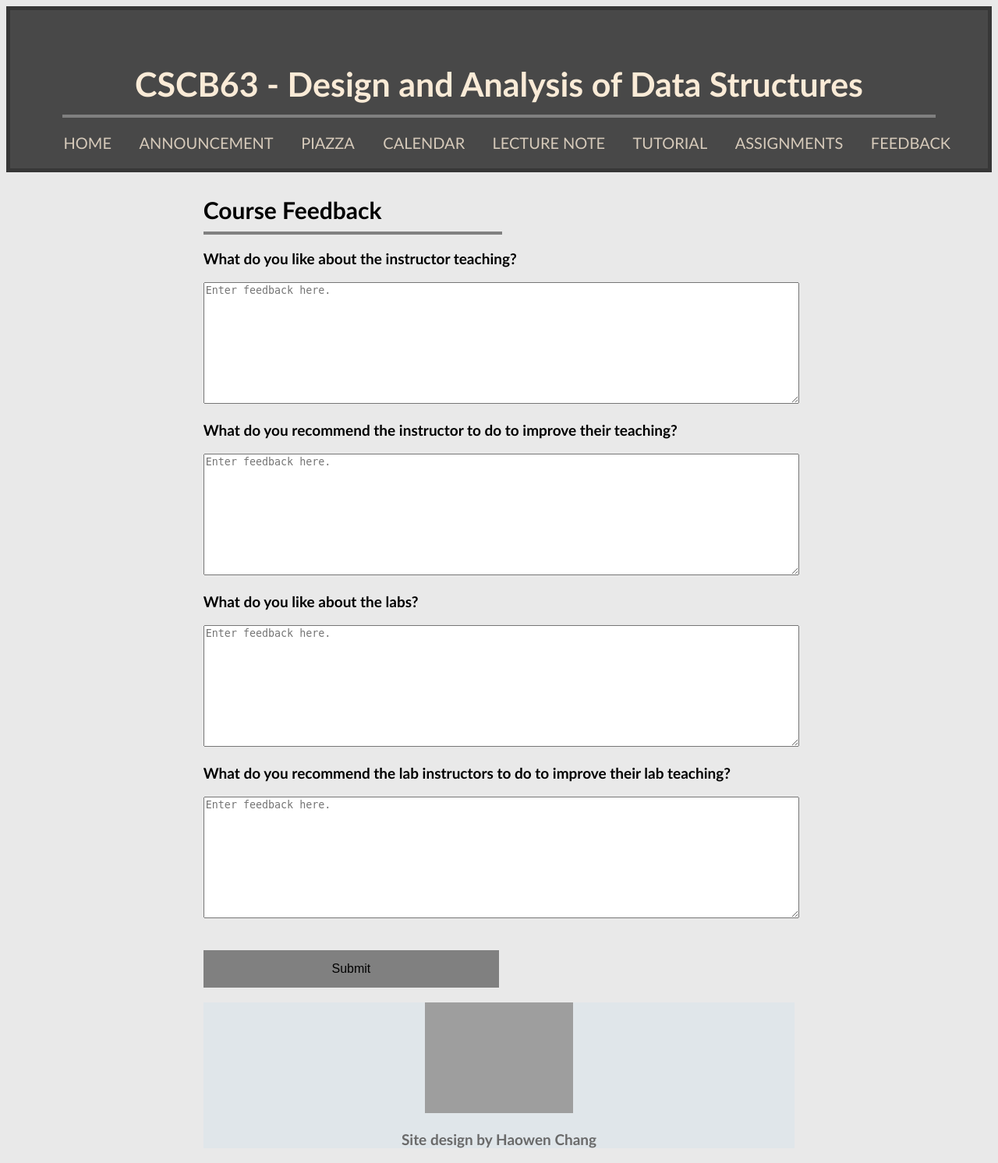
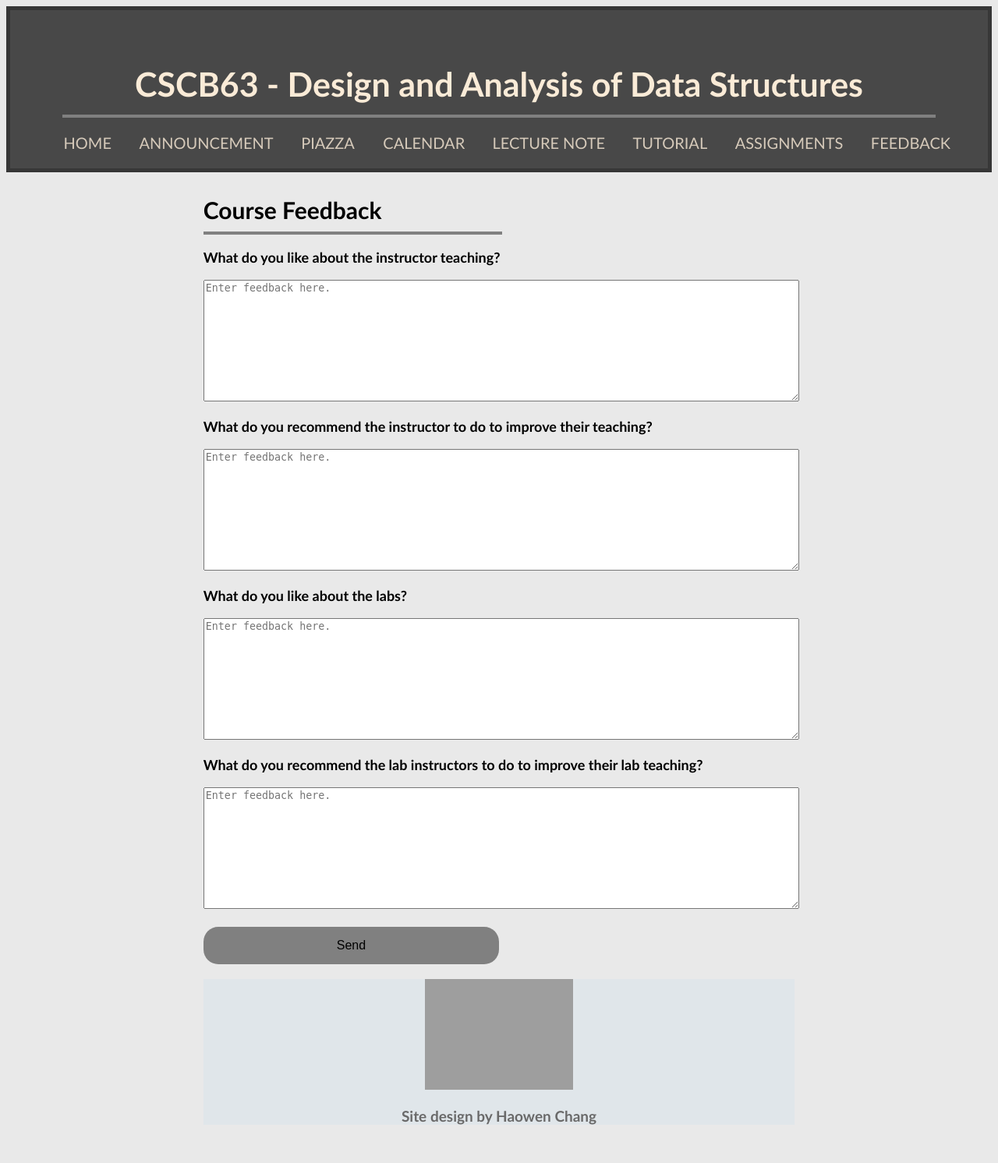
Before and after one commit to osinmv/A3B20, a Flask app: page /feedback in a window 1280 px wide. Shown: the whole page at 78% size. After the commit the page ends 1443 px from the top, so only its background shows below. Run offline with Flask 2, Linux system fonts and the light colour scheme; a user stored in the database is signed in; data comes from the database, SQL or seed files in the repository; grey boxes are pictures that could not be loaded.

Commit message:
Feedback submit button works now
Still need .py edit to retrieve msg from it and put it into database

```diff
--- a/app.py
+++ b/app.py
@@ -205,7 +205,7 @@ def logout():
 def feedback():
     if request.method == 'GET':
         return render_template('feedback.html', Ins = isInstructor(session['username']))
-    if request.method == 'POST':
+    elif request.method == 'POST':
         return render_template('accept.html', Ins = isInstructor(session['username']))
 
 
--- a/static/feedback.css
+++ b/static/feedback.css
@@ -99,6 +99,11 @@ h3{
     font-size: 30px;
 }
 
+.question{
+    font-weight: bold;
+    font-size: 18px;
+}
+
 body {
 	background-color: rgba(146, 145, 145, 0.199);
 	font-family: 'Gill Sans', 'Gill Sans MT', Calibri, 'Trebuchet MS', sans-serif;
@@ -115,10 +120,12 @@ body {
     font-size: 16px;
     cursor: pointer;
     text-align: center;
+    border-radius: 19px;
+    margin-top: 20px;
   }
 
 
   .block:hover {
     background-color: black;
-    color:white;
+    color:antiquewhite;
   }
--- a/templates/feedback.html
+++ b/templates/feedback.html
@@ -18,26 +18,22 @@
 
             <div class="container">
                 <form action="{{ url_for('feedback')}}" method="POST">
-                     <p>What do you like about the instructor teaching?</p>
-                     <textarea name="message" placeholder="Enter feedback here." rows="10" cols="180"></textarea>
+                    <p class="question">What do you like about the instructor teaching?</p>
+                    <textarea name="teaching" placeholder="Enter feedback here." rows="10" cols="180"></textarea>
 
-                <form action="{{ url_for('feedback')}}" method="POST">
-                    <p>What do you recommend the instructor to do to improve their teaching?</p>
-                    <textarea name="message"  placeholder="Enter feedback here." rows="10" cols="180"></textarea>
 
-                <form action="{{ url_for('feedback')}}" method="POST">
-                    <p>What do you like about the labs?</p>
-                    <textarea name="message"  placeholder="Enter feedback here." rows="10" cols="180"></textarea>
+                    <p class="question">What do you recommend the instructor to do to improve their teaching?</p>
+                    <textarea name="improve_ins"  placeholder="Enter feedback here." rows="10" cols="180"></textarea>
 
-                <form action="{{ url_for('feedback')}}" method="POST">
-                    <p>What do you recommend the lab instructors to do to improve their lab teaching?</p>
-                    <textarea name="message"  placeholder="Enter feedback here." rows="10" cols="180"></textarea>
 
-                <br/>
+                    <p class="question">What do you like about the labs?</p>
+                    <textarea name="labs"  placeholder="Enter feedback here." rows="10" cols="180"></textarea>
 
-                <br><br>
 
-                <button type="button" class="block">Submit</button>
+                    <p class="question">What do you recommend the lab instructors to do to improve their lab teaching?</p>
+                    <textarea name="improve_lab"  placeholder="Enter feedback here." rows="10" cols="180"></textarea>
+
+                    <input class="block" type="submit" value="Send">
                 </form>
             </div>
         </div>
```
